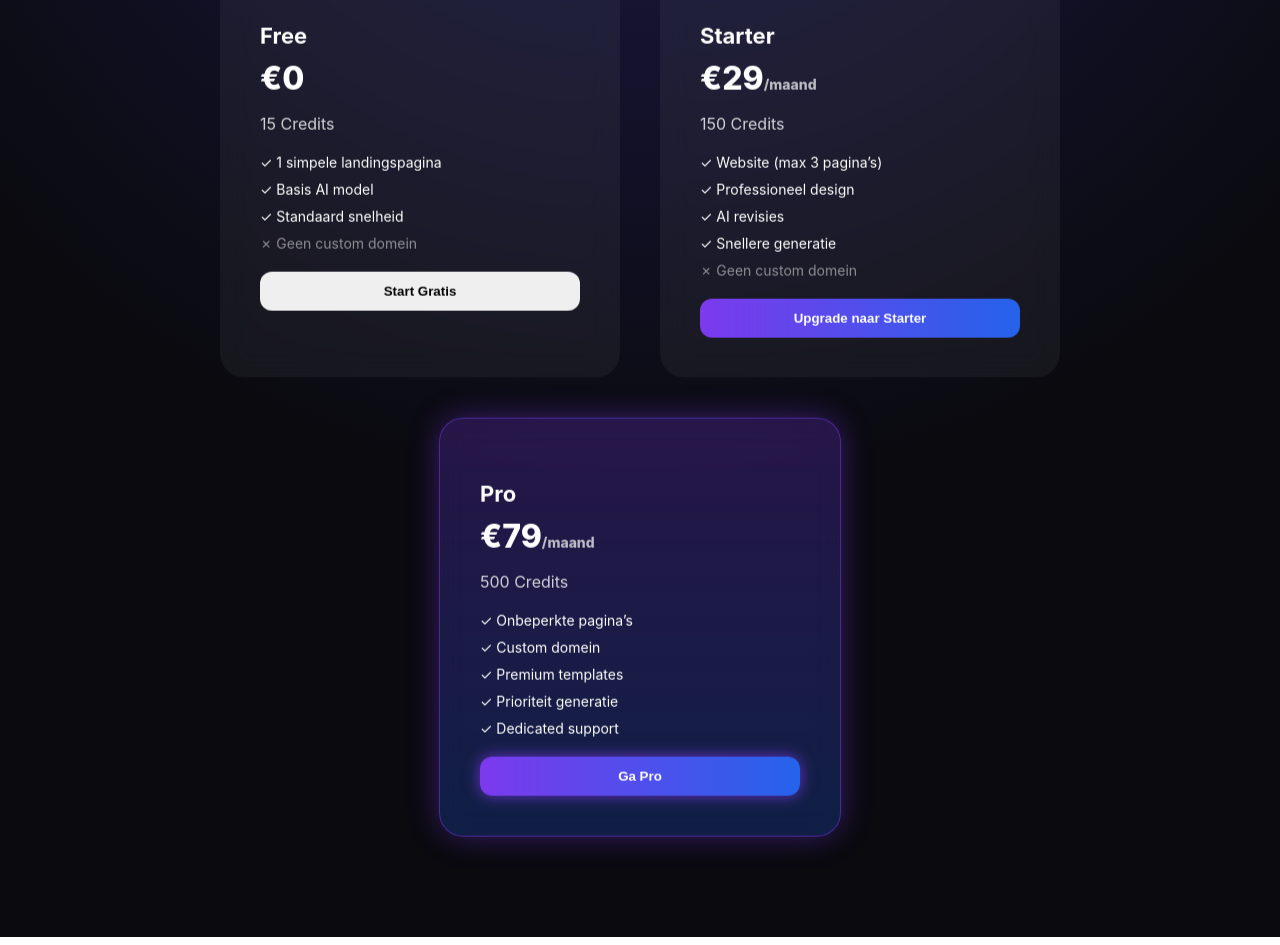
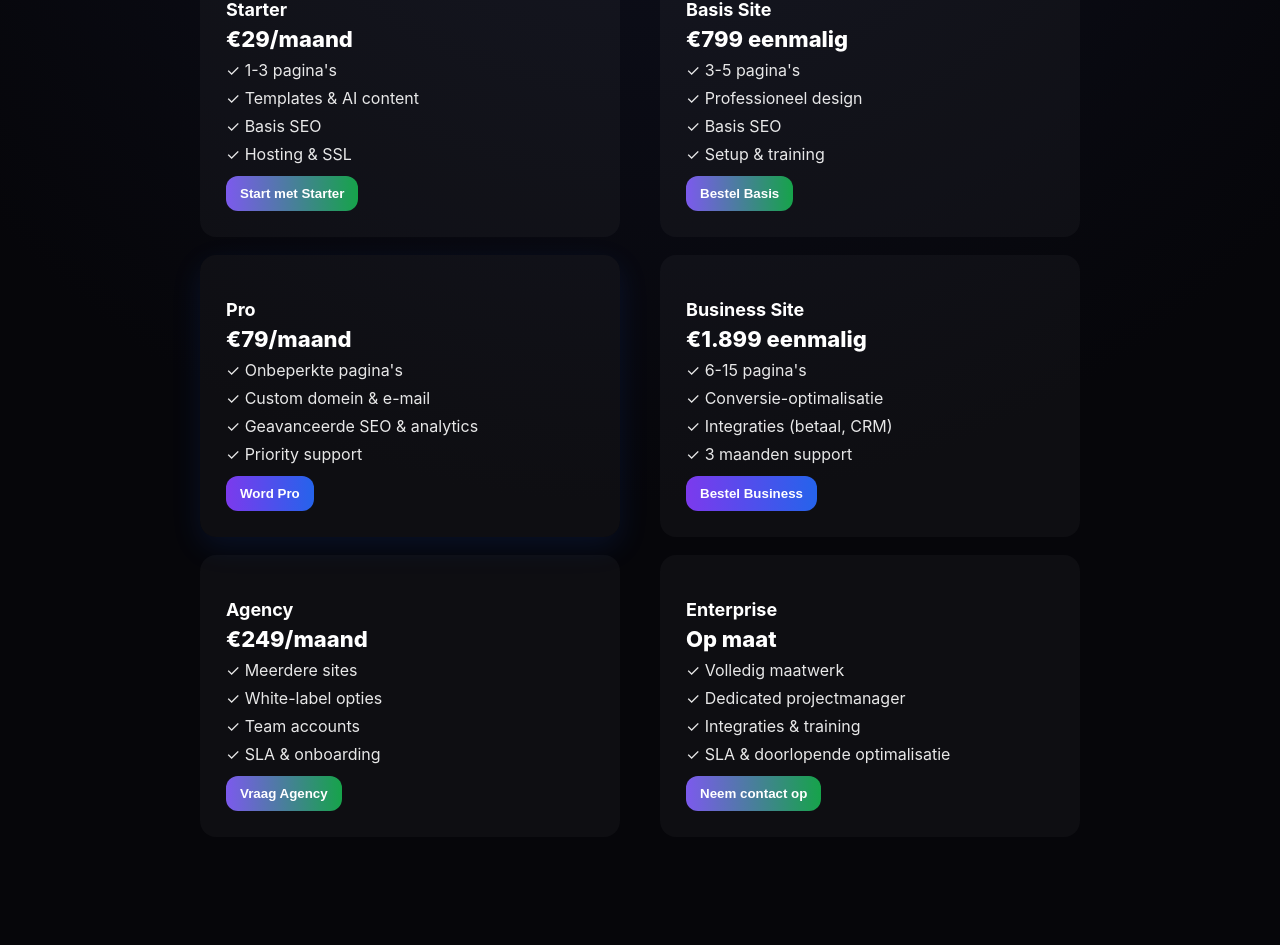
Before and after one commit to IgnitelyAi/Ignitely, a Next.js app: page /pricing in a window 1280 px wide. Shown: the part 415-1360 px from the top of the page. Built offline with nearby package versions, Linux system fonts and the light colour scheme.

Commit message:
feat: redesign login form; add pricing builder & custom packages; add About page content

```diff
--- /dev/null
+++ b/app/about/page.tsx
@@ -0,0 +1,50 @@
+export default function About() {
+  return (
+    <div className="about-wrapper">
+      <div className="container">
+        <h1>Over Ignitely</h1>
+
+        <p className="lead">Ignitely bouwt luxe, conversiegerichte websites die jouw merk versterken en klanten aantrekken. Wij combineren strategisch design, performance en hands-on support zodat jij je kunt richten op groei.</p>
+
+        <section className="what">
+          <h2>Wat we doen</h2>
+          <ul>
+            <li><strong>Design & Brand:</strong> maatwerk visuals en storytelling die vertrouwen wekt.</li>
+            <li><strong>Conversie-optimalisatie:</strong> we ontwerpen met één doel: meer leads en klanten.</li>
+            <li><strong>Techniek & Hosting:</strong> snelle hosting, veilige setup en eenvoudige content management.</li>
+            <li><strong>Support & Groei:</strong> we blijven optimaliseren en meten, met duidelijke rapportages.</li>
+          </ul>
+        </section>
+
+        <section className="approach">
+          <h2>Onze aanpak</h2>
+          <ol>
+            <li><strong>Strategie:</strong> helder intakegesprek en KPI-definitie.</li>
+            <li><strong>Design:</strong> prototypes en A/B-ready layouts.</li>
+            <li><strong>Implementatie:</strong> snelle oplevering met betrouwbare hosting.</li>
+            <li><strong>Grow:</strong> meetbare verbeteringen en doorlopende support.</li>
+          </ol>
+        </section>
+
+        <section className="values">
+          <h2>Waarom kiezen klanten ons?</h2>
+          <ul>
+            <li>Resultaatgericht — wij meten conversie en sturen bij.</li>
+            <li>Volledige ontzorging — van design tot support.</li>
+            <li>Snelle levertijden en transparante prijzen.</li>
+          </ul>
+        </section>
+      </div>
+
+      <style jsx>{`
+        .about-wrapper { min-height:100vh; padding:80px 20px; background: linear-gradient(180deg,#07070b,#0d1117); color:white }
+        .container { max-width:900px; margin:0 auto }
+        h1 { font-size:36px; margin-bottom:12px }
+        .lead { opacity:0.85; margin-bottom:24px }
+        section { margin-top:28px }
+        ul, ol { margin-left:18px }
+        li { margin-bottom:10px; opacity:0.95 }
+      `}</style>
+    </div>
+  )
+}
--- a/app/login/page.tsx
+++ b/app/login/page.tsx
@@ -1,95 +1,101 @@
-"use client";
+"use client"
 
-import { useState } from "react";
-import { useRouter } from "next/navigation";
-import { createBrowserClient } from "@supabase/ssr";
+import { useState } from "react"
+import { useRouter } from "next/navigation"
+import { createBrowserClient } from "@supabase/ssr"
+
+const supabase = createBrowserClient(
+  process.env.NEXT_PUBLIC_SUPABASE_URL!,
+  process.env.NEXT_PUBLIC_SUPABASE_ANON_KEY!
+)
 
 export default function LoginPage() {
-  const router = useRouter();
+  const router = useRouter()
+  const [email, setEmail] = useState("")
+  const [password, setPassword] = useState("")
+  const [loading, setLoading] = useState(false)
 
-  const supabase = createBrowserClient(
-    process.env.NEXT_PUBLIC_SUPABASE_URL!,
-    process.env.NEXT_PUBLIC_SUPABASE_ANON_KEY!
-  );
-
-  const [email, setEmail] = useState("");
-  const [password, setPassword] = useState("");
-  const [loading, setLoading] = useState(false);
-
-  const handleLogin = async (e: any) => {
-    e.preventDefault();
-    setLoading(true);
+  async function handleSubmit(e: any) {
+    e.preventDefault()
+    setLoading(true)
 
     const { error } = await supabase.auth.signInWithPassword({
       email,
       password,
-    });
+    })
 
-    setLoading(false);
+    setLoading(false)
 
     if (error) {
-      alert("Ongeldige inloggegevens");
+      alert(error.message)
     } else {
-      router.push("/dashboard");
+      router.push("/dashboard")
     }
-  };
+  }
 
   return (
-    <div className="relative min-h-screen flex items-center justify-center overflow-hidden text-white">
+    <div className="wrapper">
+      <div className="backgroundLogo" />
 
-      {/* ANIMATED BACKGROUND */}
-      <div className="absolute inset-0 bg-gradient-to-br from-blue-700 via-purple-800 to-black" />
-
-      <div className="absolute w-[600px] h-[600px] bg-blue-500 rounded-full blur-[200px] opacity-30 animate-pulse -top-32 -left-32" />
-      <div className="absolute w-[600px] h-[600px] bg-purple-600 rounded-full blur-[200px] opacity-30 animate-pulse -bottom-32 -right-32" />
-
-      {/* LOGIN CARD */}
-      <div className="relative z-10 w-full max-w-md p-10 rounded-3xl bg-white/10 backdrop-blur-xl border border-white/20 shadow-2xl">
-
-        <h1 className="text-4xl font-bold text-center mb-2">
-          Welkom bij <span className="text-blue-300">Ignitely</span>
+      <div className="card">
+        <h1>
+          Welkom terug bij <span>Ignitely</span>
         </h1>
 
-        <p className="text-center text-white/70 mb-8">
-          🚀 Log in en lanceer jouw AI-project opnieuw.
-        </p>
+        <p>Log in om verder te gaan met je websiteproject.</p>
 
-        <form onSubmit={handleLogin} className="space-y-5">
+        <form onSubmit={handleSubmit}>
+          <input type="email" name="email" placeholder="E-mailadres" value={email} onChange={(e) => setEmail(e.target.value)} required />
+          <input type="password" name="password" placeholder="Wachtwoord" value={password} onChange={(e) => setPassword(e.target.value)} required />
 
-          <input
-            type="email"
-            placeholder="E-mailadres"
-            required
-            value={email}
-            onChange={(e) => setEmail(e.target.value)}
-            className="w-full p-4 rounded-xl bg-black/40 border border-white/20 placeholder-white/60 focus:outline-none focus:ring-2 focus:ring-blue-400 transition"
-          />
-
-          <input
-            type="password"
-            placeholder="Wachtwoord"
-            required
-            value={password}
-            onChange={(e) => setPassword(e.target.value)}
-            className="w-full p-4 rounded-xl bg-black/40 border border-white/20 placeholder-white/60 focus:outline-none focus:ring-2 focus:ring-purple-400 transition"
-          />
-
-          <button
-            type="submit"
-            disabled={loading}
-            className="w-full py-4 rounded-xl bg-gradient-to-r from-blue-500 to-purple-600 font-semibold text-lg hover:scale-105 transition transform"
-          >
-            {loading ? "Bezig met inloggen..." : "Inloggen"}
-          </button>
+          <button disabled={loading}>{loading ? "Inloggen..." : "Inloggen"}</button>
         </form>
 
-        <div className="text-center mt-6 text-white/70 text-sm">
-          Nog geen account?{" "}
-          <a href="/register" className="text-blue-300 hover:underline">
-            Maak er één aan
-          </a>
+        <div style={{marginTop:16, textAlign:'center', color:'rgba(255,255,255,0.75)'}}>
+          Nog geen account? <a href="/register" className="text-blue-300">Maak er één aan</a>
         </div>
       </div>
+
+      <style jsx>{`
+        .wrapper {
+          min-height: 100vh;
+          display: flex;
+          justify-content: center;
+          align-items: center;
+          background: radial-gradient(circle,#1e1b4b,#0a0a0f 70%);
+          position: relative;
+        }
+
+        .backgroundLogo {
+          position: fixed;
+          inset: 0;
+          background: url('/logo.png') center no-repeat;
+          background-size: 900px;
+          opacity: 0.04;
+        }
+
+        .card {
+          width: 100%;
+          max-width: 520px;
+          padding: 60px;
+          border-radius: 30px;
+          background: rgba(255,255,255,0.04);
+          backdrop-filter: blur(20px);
+          color: white;
+          box-shadow: 0 10px 40px rgba(0,0,0,0.6);
+        }
+
+        h1 { text-align:center; font-size:28px }
+        h1 span { background: linear-gradient(90deg,#7c3aed,#2563eb); -webkit-background-clip:text; -webkit-text-fill-color:transparent }
+        p { text-align:center; opacity:0.8; margin-bottom:24px }
+
+        form { display:flex; flex-direction:column; gap:14px }
+        input { padding:12px; border-radius:12px; border:1px solid rgba(255,255,255,0.08); background: rgba(0,0,0,0.25); color:white }
+        input:focus { outline:none; box-shadow:0 6px 20px rgba(37,99,235,0.12) }
+
+        button { padding:14px; border-radius:12px; border:none; font-weight:700; background:linear-gradient(90deg,#7c3aed,#2563eb); color:white; cursor:pointer }
+        button:disabled { opacity:0.7 }
+      `}</style>
     </div>
-  );
+  )
 }
--- a/app/pricing/page.tsx
+++ b/app/pricing/page.tsx
@@ -5,183 +5,113 @@ export default function Pricing() {
     <div className="wrapper">
 
       <section className="hero">
-        <h1>Bouw Slimmer. Groei Sneller.</h1>
-        <p>Kies het pakket dat past bij jouw ambitie.</p>
+        <h1>Prijzen — Website Builder & Maatwerk</h1>
+        <p>Transparante prijzen voor zelfstandigen en bedrijven. Kies builder-abonnement of een maatwerk pakket.</p>
       </section>
 
       <section className="pricing">
 
-        {/* FREE */}
-        <div className="card free">
-          <h3>Free</h3>
-          <div className="price">€0</div>
-          <p className="credits">15 Credits</p>
+        {/* BUILDER PLANS */}
+        <div className="column">
+          <h2>Website Builder</h2>
 
-          <ul>
-            <li>✓ 1 simpele landingspagina</li>
-            <li>✓ Basis AI model</li>
-            <li>✓ Standaard snelheid</li>
-            <li className="no">✗ Geen custom domein</li>
-          </ul>
-
-          <button>Start Gratis</button>
-        </div>
-
-        {/* STARTER */}
           <div className="card starter">
             <h3>Starter</h3>
             <div className="price">€29<span>/maand</span></div>
-          <p className="credits">150 Credits</p>
-
             <ul>
-            <li>✓ Website (max 3 pagina’s)</li>
-            <li>✓ Professioneel design</li>
-            <li>✓ AI revisies</li>
-            <li>✓ Snellere generatie</li>
-            <li className="no">✗ Geen custom domein</li>
+              <li>✓ 1-3 pagina's</li>
+              <li>✓ Templates & AI content</li>
+              <li>✓ Basis SEO</li>
+              <li>✓ Hosting & SSL</li>
             </ul>
-
-          <button className="primary">Upgrade naar Starter</button>
+            <button className="primary">Start met Starter</button>
           </div>
 
-        {/* PRO */}
           <div className="card pro">
             <h3>Pro</h3>
             <div className="price">€79<span>/maand</span></div>
-          <p className="credits">500 Credits</p>
+            <ul>
+              <li>✓ Onbeperkte pagina's</li>
+              <li>✓ Custom domein & e-mail</li>
+              <li>✓ Geavanceerde SEO & analytics</li>
+              <li>✓ Priority support</li>
+            </ul>
+            <button className="probtn">Word Pro</button>
+          </div>
 
+          <div className="card agency">
+            <h3>Agency</h3>
+            <div className="price">€249<span>/maand</span></div>
             <ul>
-            <li>✓ Onbeperkte pagina’s</li>
-            <li>✓ Custom domein</li>
-            <li>✓ Premium templates</li>
-            <li>✓ Prioriteit generatie</li>
-            <li>✓ Dedicated support</li>
+              <li>✓ Meerdere sites</li>
+              <li>✓ White-label opties</li>
+              <li>✓ Team accounts</li>
+              <li>✓ SLA & onboarding</li>
             </ul>
+            <button className="primary">Vraag Agency</button>
+          </div>
+        </div>
 
-          <button className="probtn">Ga Pro</button>
+        {/* CUSTOM PACKAGES */}
+        <div className="column">
+          <h2>Maatwerk Pakketten (door ons geleverd)</h2>
+
+          <div className="card custom">
+            <h3>Basis Site</h3>
+            <div className="price">€799<span> eenmalig</span></div>
+            <ul>
+              <li>✓ 3-5 pagina's</li>
+              <li>✓ Professioneel design</li>
+              <li>✓ Basis SEO</li>
+              <li>✓ Setup & training</li>
+            </ul>
+            <button className="primary">Bestel Basis</button>
+          </div>
+
+          <div className="card custom">
+            <h3>Business Site</h3>
+            <div className="price">€1.899<span> eenmalig</span></div>
+            <ul>
+              <li>✓ 6-15 pagina's</li>
+              <li>✓ Conversie-optimalisatie</li>
+              <li>✓ Integraties (betaal, CRM)</li>
+              <li>✓ 3 maanden support</li>
+            </ul>
+            <button className="probtn">Bestel Business</button>
+          </div>
+
+          <div className="card custom">
+            <h3>Enterprise</h3>
+            <div className="price">Op maat</div>
+            <ul>
+              <li>✓ Volledig maatwerk</li>
+              <li>✓ Dedicated projectmanager</li>
+              <li>✓ Integraties & training</li>
+              <li>✓ SLA & doorlopende optimalisatie</li>
+            </ul>
+            <button className="primary">Neem contact op</button>
+          </div>
         </div>
 
       </section>
 
       <style jsx>{`
-
-        .wrapper {
-          min-height: 100vh;
-          font-family: -apple-system, BlinkMacSystemFont, sans-serif;
-          background: radial-gradient(circle at top, #1e1b4b, #0a0a0f 60%);
-          color: white;
-          padding: 100px 20px;
-        }
-
-        .hero {
-          text-align: center;
-          margin-bottom: 80px;
-        }
-
-        .hero h1 {
-          font-size: 48px;
-          font-weight: 800;
-        }
-
-        .hero p {
-          margin-top: 10px;
-          opacity: 0.7;
-        }
-
-        .pricing {
-          display: flex;
-          justify-content: center;
-          gap: 40px;
-          flex-wrap: wrap;
-        }
-
-        .card {
-          width: 320px;
-          padding: 40px;
-          border-radius: 24px;
-          backdrop-filter: blur(15px);
-          background: rgba(255,255,255,0.05);
-          transition: 0.4s ease;
-          animation: float 6s ease-in-out infinite;
-        }
-
-        .card:hover {
-          transform: translateY(-10px) scale(1.02);
-        }
-
-        .card h3 {
-          font-size: 22px;
-          margin-bottom: 10px;
-        }
-
-        .price {
-          font-size: 32px;
-          font-weight: 800;
-        }
-
-        .price span {
-          font-size: 14px;
-          opacity: 0.7;
-        }
-
-        .credits {
-          margin-bottom: 20px;
-          opacity: 0.8;
-        }
-
-        ul {
-          list-style: none;
-          padding: 0;
-          margin: 20px 0;
-        }
-
-        li {
-          margin-bottom: 10px;
-          font-size: 14px;
-        }
-
-        .no {
-          opacity: 0.5;
-        }
-
-        button {
-          width: 100%;
-          padding: 12px;
-          border-radius: 12px;
-          border: none;
-          font-weight: 600;
-          cursor: pointer;
-        }
-
-        .primary {
-          background: linear-gradient(90deg,#7c3aed,#2563eb);
-          color: white;
-        }
-
-        .pro {
-          background: linear-gradient(180deg,rgba(124,58,237,0.25),rgba(37,99,235,0.25));
-          border: 1px solid rgba(124,58,237,0.5);
-          box-shadow: 0 0 30px rgba(124,58,237,0.4);
-        }
-
-        .probtn {
-          background: linear-gradient(90deg,#7c3aed,#2563eb);
-          color: white;
-          box-shadow: 0 0 15px rgba(124,58,237,0.8);
-        }
-
-        @keyframes float {
-          0% { transform: translateY(0px); }
-          50% { transform: translateY(-10px); }
-          100% { transform: translateY(0px); }
-        }
-
-        @media(max-width:900px){
-          .hero h1 {
-            font-size: 34px;
-          }
-        }
-
+        .wrapper { min-height:100vh; padding:90px 20px; background: radial-gradient(circle at top, #0f1120, #06060a 60%); color:white }
+        .hero { text-align:center; margin-bottom:48px }
+        .hero h1 { font-size:40px; font-weight:700 }
+        .pricing { display:flex; gap:40px; justify-content:center; align-items:flex-start; flex-wrap:wrap }
+        .column { width:420px }
+        .column h2 { margin-bottom:18px; font-size:20px; color:rgba(255,255,255,0.9) }
+        .card { background: rgba(255,255,255,0.03); padding:26px; border-radius:16px; margin-bottom:18px; }
+        .card h3 { font-size:18px; margin-bottom:6px }
+        .price { font-weight:800; font-size:22px; margin-bottom:8px }
+        ul { list-style:none; padding:0; margin:8px 0 12px 0 }
+        li { margin-bottom:8px; opacity:0.9 }
+        button { padding:10px 14px; border-radius:12px; border:none; font-weight:700; cursor:pointer }
+        .primary{ background:linear-gradient(90deg,#7c5aed,#16a34a); color:white }
+        .probtn{ background:linear-gradient(90deg,#7c3aed,#2563eb); color:white }
+        .pro{ box-shadow:0 10px 30px rgba(37,99,235,0.12) }
+        @media(max-width:980px){ .pricing{ flex-direction:column; align-items:center } .column{ width:100% } }
       `}</style>
     </div>
   )
```
Lines whose indentation alone changed are shown as unchanged.
